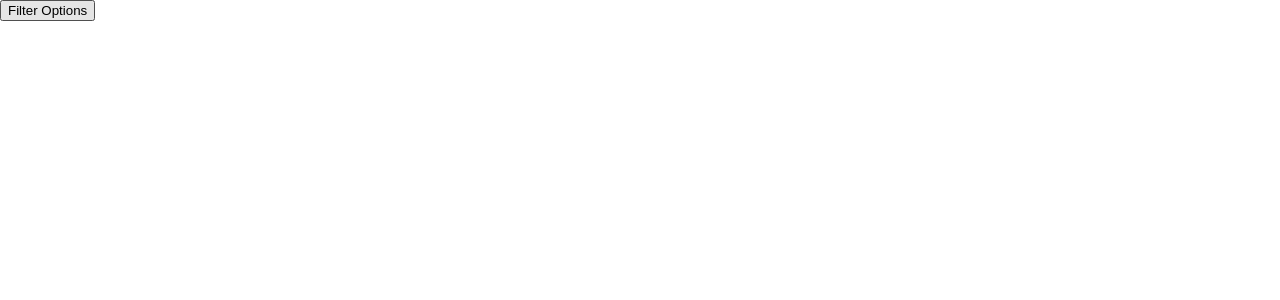
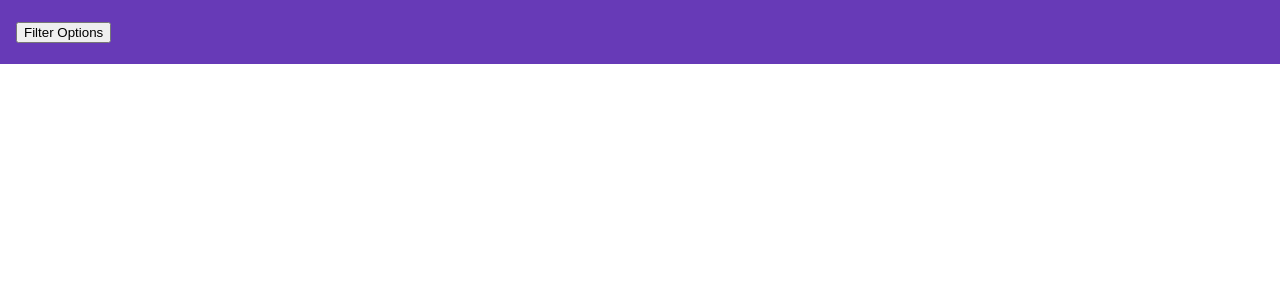
Before and after one commit to shuabrannigan/ticketmaster-api-app, an Angular app: page / in a window 1280 px wide. Shown: the top 300 px of the page. Built offline with nearby package versions, Linux system fonts and the light colour scheme.

Commit message:
updated ui and added test for toggling ui

```diff
--- a/src/app/components/toolbar/toolbar.component.html
+++ b/src/app/components/toolbar/toolbar.component.html
@@ -1,2 +1,9 @@
-<span data-test="title">{{title}}</span>
-<button data-test="filter" (click)="toggleFilterState()">Filter Options</button>
+<mat-toolbar color="primary">
+    <mat-toolbar-row>
+        <span data-test="title">{{title}}</span>
+        <button mat-raised-button color="accent" data-test="filter" (click)="toggleFilterState()">Filter Options</button>
+    </mat-toolbar-row>
+    <mat-toolbar-row data-test="filter-controlled" *ngIf="filterState">
+        <ng-content></ng-content>
+    </mat-toolbar-row>
+</mat-toolbar>
```
Also changed, not shown: 1 other file (tests, documents, lock files or other folders).
